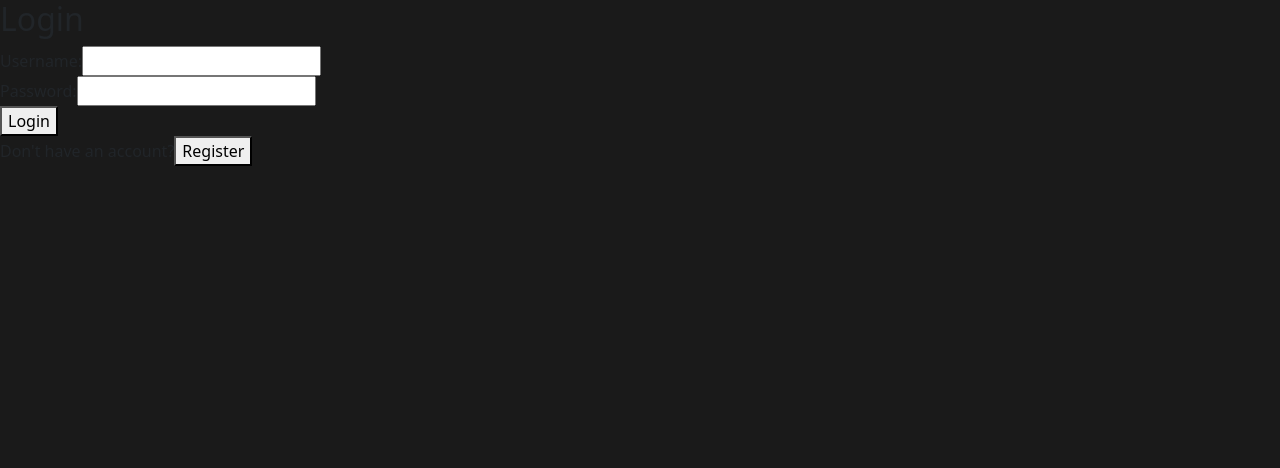
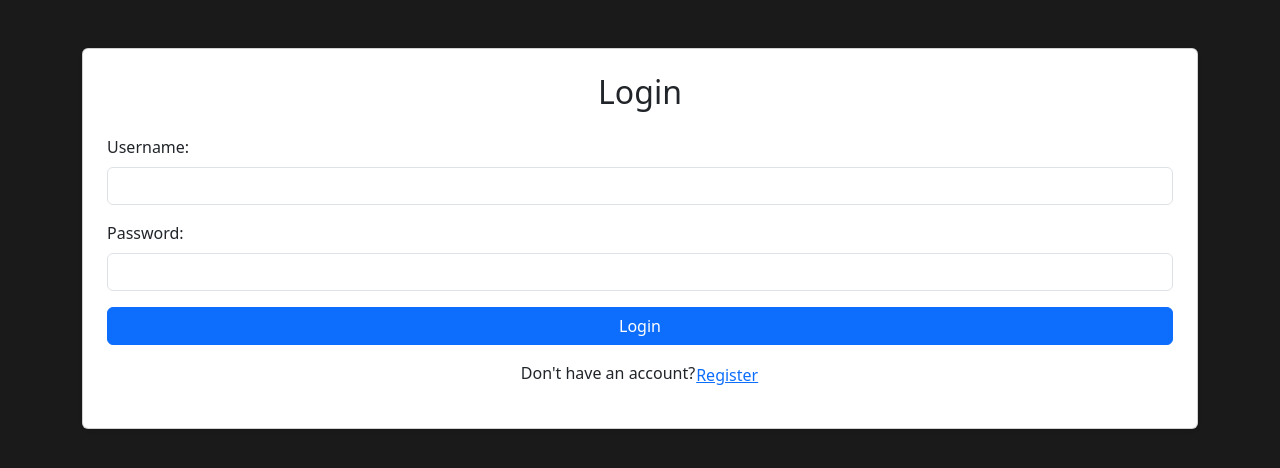
Before and after one commit to MarkSian/Roster-Radar, a React (Vite) app in the folder roster-radar-frontend/: page /login in a window 1280 px wide. Shown: the top 468 px of the page. Built offline with nearby package versions, Linux system fonts and the light colour scheme.

Commit message:
added bootstrap to login

```diff
--- a/roster-radar-frontend/src/components/AuthForm.tsx
+++ b/roster-radar-frontend/src/components/AuthForm.tsx
@@ -31,48 +31,59 @@
     }
   };
 
+
   return (
-    <div>
-      <h2>{isLogin ? 'Login' : 'Register'}</h2>
+    <div className="container mt-5">
+      <div className="card p-4 shadow-sm">
+        <h2 className="mb-4 text-center">{isLogin ? 'Login' : 'Register'}</h2>
         <form onSubmit={handleAuth}>
-        <div>
-          <label>Username:</label>
+          <div className="mb-3">
+            <label className="form-label">Username:</label>
             <input
               type="text"
+              className="form-control"
               value={username}
               onChange={(e) => setUsername(e.target.value)}
               required
             />
           </div>
-        <div>
-          <label>Password:</label>
+          <div className="mb-3">
+            <label className="form-label">Password:</label>
             <input
               type="password"
+              className="form-control"
               value={password}
               onChange={(e) => setPassword(e.target.value)}
               required
             />
           </div>
           {!isLogin && ( // Show email input only when registering
-          <div>
-            <label>Email:</label>
+            <div className="mb-3">
+              <label className="form-label">Email:</label>
               <input
                 type="email"
+                className="form-control"
                 value={email}
                 onChange={(e) => setEmail(e.target.value)}
                 required
               />
             </div>
           )}
-        <button type="submit">{isLogin ? 'Login' : 'Register'}</button>
-        {error && <p style={{ color: 'red' }}>{error}</p>}
+          <button type="submit" className="btn btn-primary w-100">
+            {isLogin ? 'Login' : 'Register'}
+          </button>
+          {error && <p className="text-danger mt-2">{error}</p>}
         </form>
-      <p>
+        <p className="mt-3 text-center">
           {isLogin ? 'Don\'t have an account?' : 'Already have an account?'}
-        <button onClick={() => setIsLogin(!isLogin)}>
+          <button
+            className="btn btn-link p-0"
+            onClick={() => setIsLogin(!isLogin)}
+          >
             {isLogin ? 'Register' : 'Login'}
           </button>
         </p>
+      </div>
     </div>
   );
 };
```
Lines whose indentation alone changed are shown as unchanged.
